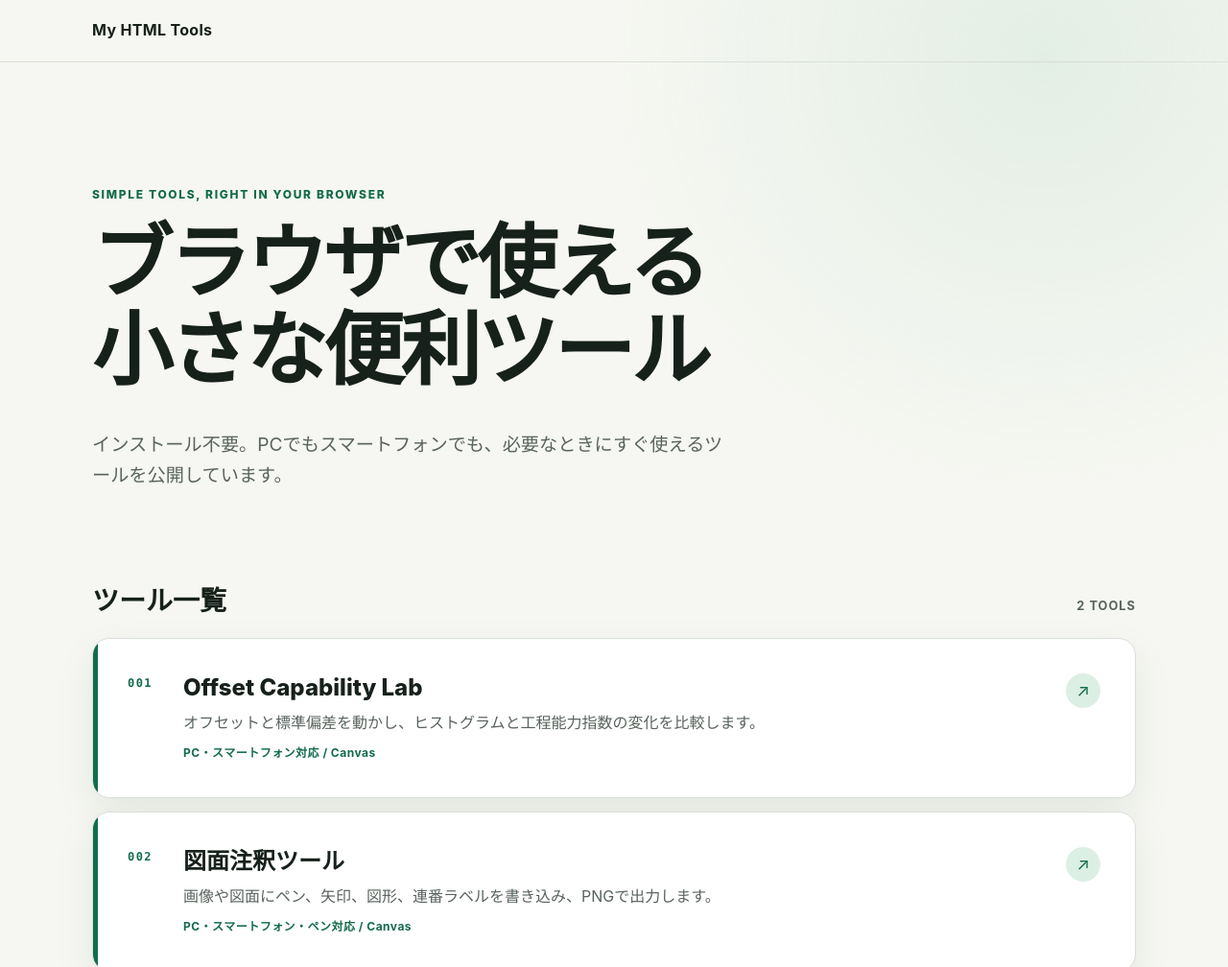
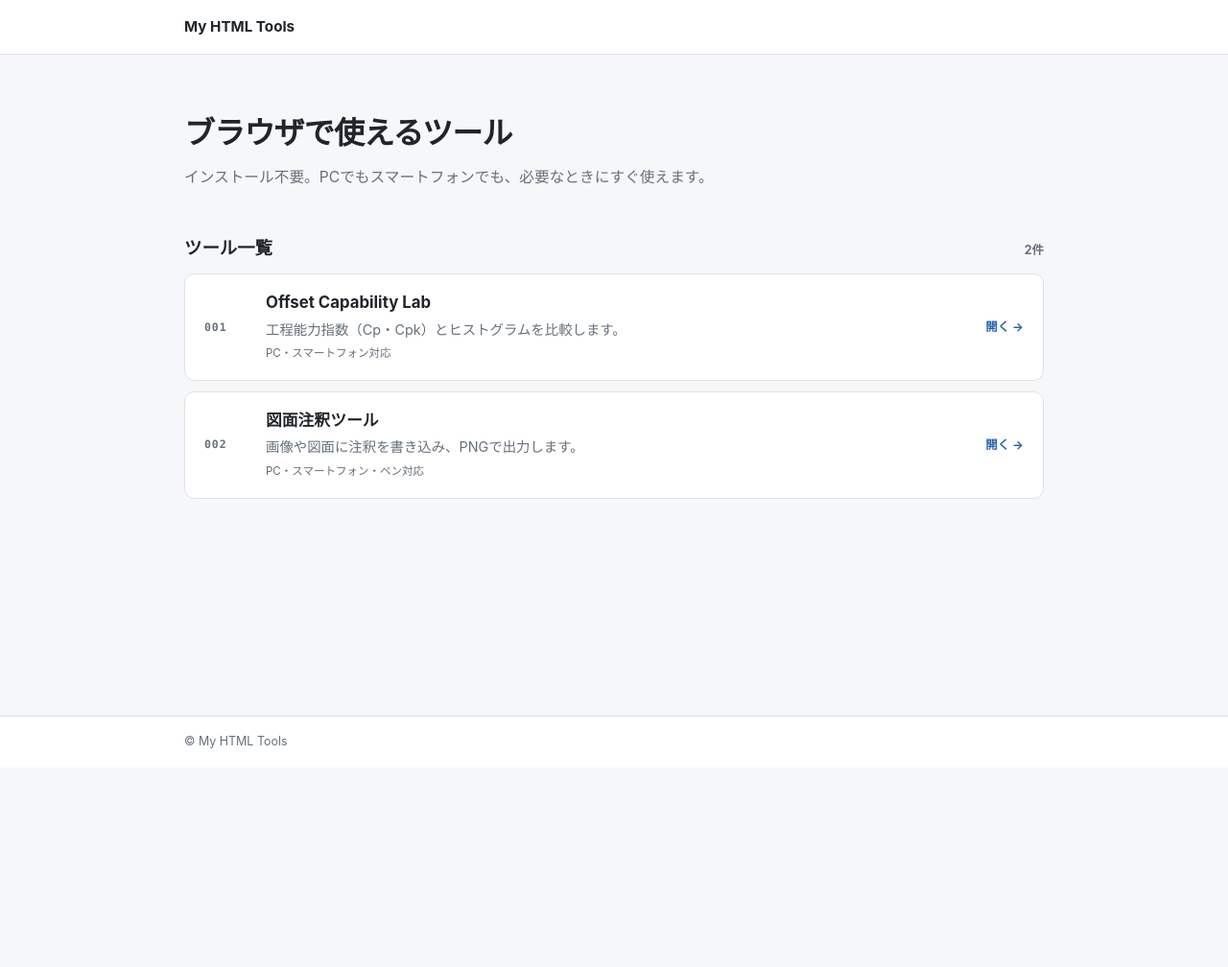
Before and after one commit to okumurap/my-html-tools, a plain HTML site: page index.html in a window 1280 px wide. Shown: the top 1008 px of the page at 96% size. After the commit the page ends 800 px from the top, so only its background shows below. Drawn offline with Linux system fonts and the light colour scheme.

Commit message:
lightmode

```diff
--- a/assets/css/style.css
+++ b/assets/css/style.css
@@ -1,16 +1,15 @@
 :root {
-  color-scheme: light dark;
-  --color-bg: #f6f7f2;
+  color-scheme: light;
+  --color-bg: #f6f7f8;
   --color-surface: #ffffff;
-  --color-text: #17211b;
-  --color-muted: #59635d;
-  --color-accent: #126b4b;
-  --color-accent-soft: #dcefe5;
-  --color-border: #d9dfda;
-  --shadow: 0 16px 40px rgb(31 54 42 / 8%);
-  --radius: 18px;
-  --space-page: clamp(1rem, 4vw, 2rem);
-  --content-width: 68rem;
+  --color-text: #20252b;
+  --color-muted: #66707b;
+  --color-accent: #2563a9;
+  --color-accent-soft: #f3f7fb;
+  --color-border: #dde2e7;
+  --radius: 0.65rem;
+  --space-page: clamp(1rem, 4vw, 1.5rem);
+  --content-width: 56rem;
 }
 
 *,
@@ -24,14 +23,18 @@ html {
 }
 
 body {
+  display: flex;
   min-height: 100vh;
+  flex-direction: column;
   margin: 0;
   color: var(--color-text);
-  background:
-    radial-gradient(circle at 85% 5%, rgb(129 194 158 / 16%), transparent 28rem),
-    var(--color-bg);
+  background: var(--color-bg);
   font-family: -apple-system, BlinkMacSystemFont, "Segoe UI", "Noto Sans JP", sans-serif;
-  line-height: 1.7;
+  line-height: 1.65;
+}
+
+main {
+  flex: 1;
 }
 
 a {
@@ -45,38 +48,30 @@ a {
 
 .site-header {
   border-bottom: 1px solid var(--color-border);
+  background: var(--color-surface);
 }
 
 .site-header .container {
   display: flex;
-  min-height: 4rem;
+  min-height: 3.5rem;
   align-items: center;
 }
 
 .site-name {
-  border-radius: 0.35rem;
-  font-size: 1rem;
-  font-weight: 750;
-  letter-spacing: 0.02em;
+  border-radius: 0.3rem;
+  font-size: 0.95rem;
+  font-weight: 700;
   text-decoration: none;
 }
 
-.site-name:focus-visible {
+.site-name:focus-visible,
+.tool-card:focus-visible {
   outline: 3px solid var(--color-accent);
-  outline-offset: 4px;
+  outline-offset: 3px;
 }
 
 .hero {
-  padding-block: clamp(4rem, 13vw, 8rem) clamp(3rem, 9vw, 6rem);
-}
-
-.eyebrow {
-  margin: 0 0 1rem;
-  color: var(--color-accent);
-  font-size: 0.75rem;
-  font-weight: 800;
-  letter-spacing: 0.14em;
-  text-transform: uppercase;
+  padding-block: clamp(2.25rem, 7vw, 3.75rem) clamp(2rem, 5vw, 3rem);
 }
 
 h1,
@@ -86,22 +81,21 @@ p {
 }
 
 h1 {
-  max-width: 13em;
   margin: 0;
-  font-size: clamp(2.35rem, 10vw, 5.25rem);
-  line-height: 1.08;
-  letter-spacing: -0.045em;
+  font-size: clamp(1.5rem, 4vw, 2rem);
+  line-height: 1.35;
+  letter-spacing: -0.025em;
 }
 
 .lead {
-  max-width: 42rem;
-  margin: clamp(1.5rem, 4vw, 2.25rem) 0 0;
+  max-width: 38rem;
+  margin: 0.75rem 0 0;
   color: var(--color-muted);
-  font-size: clamp(1rem, 2.5vw, 1.2rem);
+  font-size: 0.98rem;
 }
 
 .tools-section {
-  padding-bottom: clamp(4rem, 10vw, 7rem);
+  padding-bottom: clamp(3rem, 8vw, 5rem);
 }
 
 .section-heading {
@@ -109,150 +103,128 @@ h1 {
   gap: 1rem;
   align-items: baseline;
   justify-content: space-between;
-  margin-bottom: 1.25rem;
+  margin-bottom: 0.85rem;
 }
 
 h2 {
   margin: 0;
-  font-size: clamp(1.35rem, 4vw, 1.75rem);
-  line-height: 1.3;
+  font-size: 1.15rem;
+  line-height: 1.4;
 }
 
 .tool-count {
   flex: none;
   color: var(--color-muted);
-  font-size: 0.8rem;
-  font-weight: 700;
-  letter-spacing: 0.08em;
-  text-transform: uppercase;
+  font-size: 0.78rem;
+  font-weight: 650;
 }
 
 .tool-grid {
   display: grid;
-  gap: 0.85rem;
+  gap: 0.7rem;
   margin: 0;
   padding: 0;
   list-style: none;
 }
 
 .tool-card {
-  position: relative;
   display: grid;
-  grid-template-columns: auto minmax(0, 1fr) auto;
-  gap: clamp(1rem, 4vw, 2rem);
-  align-items: start;
-  padding: clamp(1.25rem, 5vw, 2.25rem);
-  overflow: hidden;
+  grid-template-columns: 3rem minmax(0, 1fr) auto;
+  gap: 1rem;
+  align-items: center;
+  padding: 1.1rem 1.25rem;
   border: 1px solid var(--color-border);
   border-radius: var(--radius);
   background: var(--color-surface);
-  box-shadow: var(--shadow);
   text-decoration: none;
-  transition: border-color 180ms ease, transform 180ms ease, box-shadow 180ms ease;
-}
-
-.tool-card::before {
-  position: absolute;
-  inset: 0 auto 0 0;
-  width: 0.3rem;
-  background: var(--color-accent);
-  content: "";
+  transition: border-color 150ms ease, background-color 150ms ease;
 }
 
 .tool-number {
-  color: var(--color-accent);
+  color: var(--color-muted);
   font-family: ui-monospace, "SFMono-Regular", Consolas, monospace;
-  font-size: 0.75rem;
-  font-weight: 800;
-  letter-spacing: 0.12em;
+  font-size: 0.72rem;
+  font-weight: 700;
+  letter-spacing: 0.08em;
 }
 
 .tool-card__content {
   display: grid;
-  gap: 0.5rem;
+  gap: 0.25rem;
 }
 
 .tool-card__title {
-  font-size: clamp(1.15rem, 4vw, 1.5rem);
-  font-weight: 780;
-  line-height: 1.25;
+  font-size: 1.05rem;
+  font-weight: 700;
+  line-height: 1.4;
 }
 
 .tool-card__description {
-  max-width: 42rem;
   color: var(--color-muted);
+  font-size: 0.9rem;
 }
 
 .tool-card__meta {
-  color: var(--color-accent);
-  font-size: 0.75rem;
-  font-weight: 700;
-  letter-spacing: 0.04em;
+  color: var(--color-muted);
+  font-size: 0.72rem;
 }
 
 .tool-card__arrow {
-  display: grid;
-  width: 2.25rem;
-  height: 2.25rem;
-  place-items: center;
-  border-radius: 50%;
-  background: var(--color-accent-soft);
   color: var(--color-accent);
-  font-size: 1.1rem;
-  line-height: 1;
-}
-
-.tool-card:focus-visible {
-  outline: 3px solid var(--color-accent);
-  outline-offset: 4px;
+  font-size: 0.78rem;
+  font-weight: 700;
+  white-space: nowrap;
 }
 
 @media (hover: hover) {
   .tool-card:hover {
-    border-color: var(--color-accent);
-    box-shadow: 0 20px 50px rgb(31 54 42 / 13%);
-    transform: translateY(-3px);
+    border-color: #aebfd2;
+    background: var(--color-accent-soft);
   }
 }
 
 .site-footer {
-  padding-block: 1.5rem;
+  padding-block: 1rem;
   border-top: 1px solid var(--color-border);
+  background: var(--color-surface);
   color: var(--color-muted);
-  font-size: 0.85rem;
+  font-size: 0.78rem;
 }
 
 .site-footer p {
   margin: 0;
 }
 
+@media (max-width: 36rem) {
+  .hero {
+    padding-block: 2rem;
+  }
+
+  h1 {
+    font-size: 1.5rem;
+  }
+
+  .tool-card {
+    grid-template-columns: 2.5rem minmax(0, 1fr);
+    gap: 0.75rem;
+    padding: 1rem;
+  }
+
+  .tool-number {
+    align-self: start;
+    padding-top: 0.2rem;
+  }
+
+  .tool-card__arrow {
+    grid-column: 2;
+    justify-self: start;
+  }
+}
+
 @media (prefers-reduced-motion: reduce) {
   *,
   *::before,
   *::after {
-    scroll-behavior: auto !important;
+    transition-duration: 0.01ms !important;
   }
 }
-
-@media (max-width: 32rem) {
-  .tool-card {
-    grid-template-columns: 1fr auto;
-  }
-
-  .tool-number {
-    grid-column: 1 / -1;
-  }
-}
-
-@media (prefers-color-scheme: dark) {
-  :root {
-    --color-bg: #101612;
-    --color-surface: #18211b;
-    --color-text: #edf4ef;
-    --color-muted: #adb9b1;
-    --color-accent: #70d6a7;
-    --color-accent-soft: #193c2d;
-    --color-border: #314138;
-    --shadow: 0 16px 40px rgb(0 0 0 / 18%);
-  }
-}
--- a/index.html
+++ b/index.html
@@ -17,10 +17,9 @@
   <main>
     <section class="hero" aria-labelledby="page-title">
       <div class="container">
-        <p class="eyebrow">Simple tools, right in your browser</p>
-        <h1 id="page-title">ブラウザで使える<br>小さな便利ツール</h1>
+        <h1 id="page-title">ブラウザで使えるツール</h1>
         <p class="lead">
-          インストール不要。PCでもスマートフォンでも、必要なときにすぐ使えるツールを公開しています。
+          インストール不要。PCでもスマートフォンでも、必要なときにすぐ使えます。
         </p>
       </div>
     </section>
@@ -29,7 +28,7 @@
       <div class="container">
         <div class="section-heading">
           <h2 id="tools-title">ツール一覧</h2>
-          <span class="tool-count" aria-label="公開中のツール数 2">2 tools</span>
+          <span class="tool-count" aria-label="公開中のツール数 2">2件</span>
         </div>
 
         <ol class="tool-grid">
@@ -39,11 +38,11 @@
               <span class="tool-card__content">
                 <span class="tool-card__title">Offset Capability Lab</span>
                 <span class="tool-card__description">
-                  オフセットと標準偏差を動かし、ヒストグラムと工程能力指数の変化を比較します。
+                  工程能力指数（Cp・Cpk）とヒストグラムを比較します。
                 </span>
-                <span class="tool-card__meta">PC・スマートフォン対応 / Canvas</span>
+                <span class="tool-card__meta">PC・スマートフォン対応</span>
               </span>
-              <span class="tool-card__arrow" aria-hidden="true">↗</span>
+              <span class="tool-card__arrow" aria-hidden="true">開く →</span>
             </a>
           </li>
           <li>
@@ -52,11 +51,11 @@
               <span class="tool-card__content">
                 <span class="tool-card__title">図面注釈ツール</span>
                 <span class="tool-card__description">
-                  画像や図面にペン、矢印、図形、連番ラベルを書き込み、PNGで出力します。
+                  画像や図面に注釈を書き込み、PNGで出力します。
                 </span>
-                <span class="tool-card__meta">PC・スマートフォン・ペン対応 / Canvas</span>
+                <span class="tool-card__meta">PC・スマートフォン・ペン対応</span>
               </span>
-              <span class="tool-card__arrow" aria-hidden="true">↗</span>
+              <span class="tool-card__arrow" aria-hidden="true">開く →</span>
             </a>
           </li>
         </ol>
```
